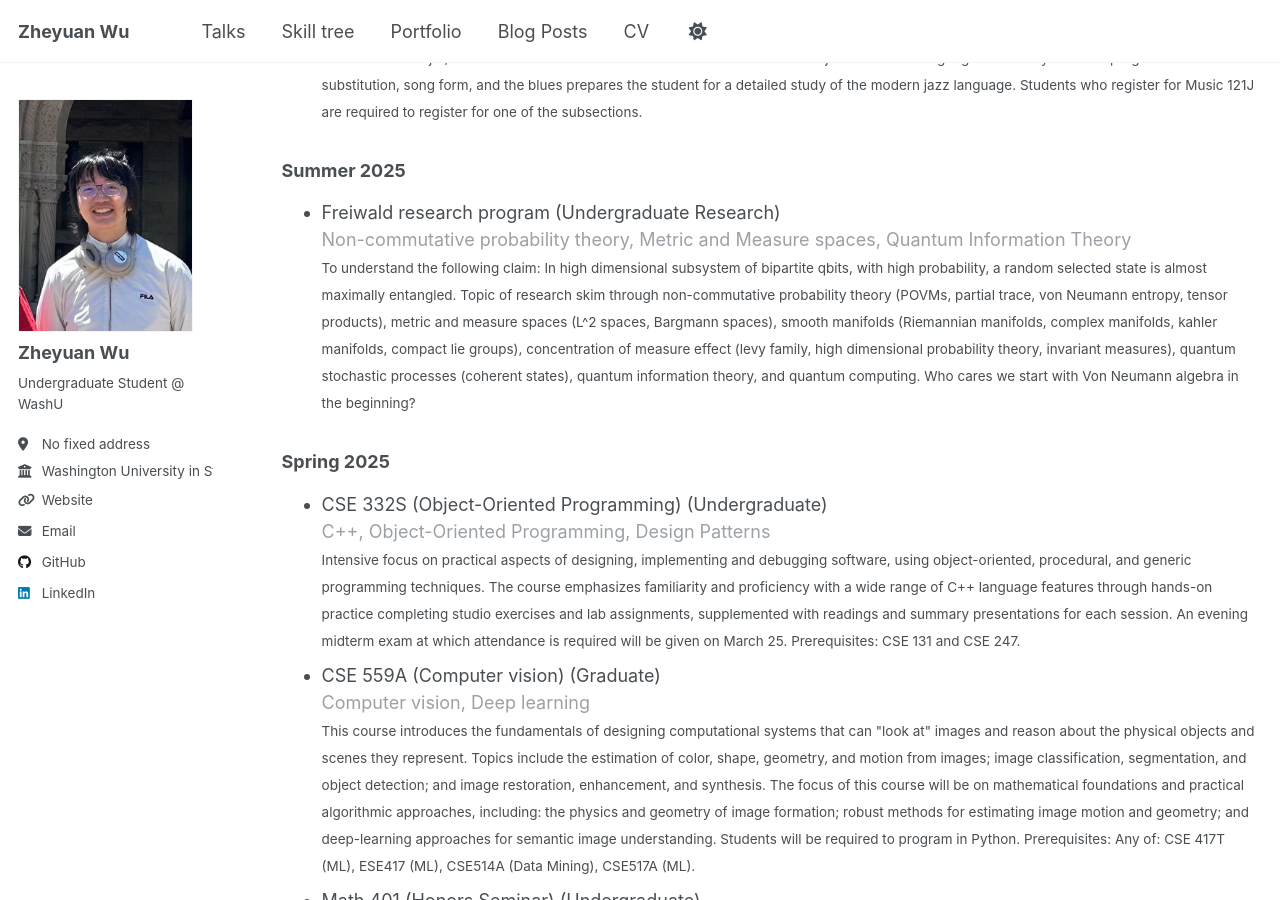
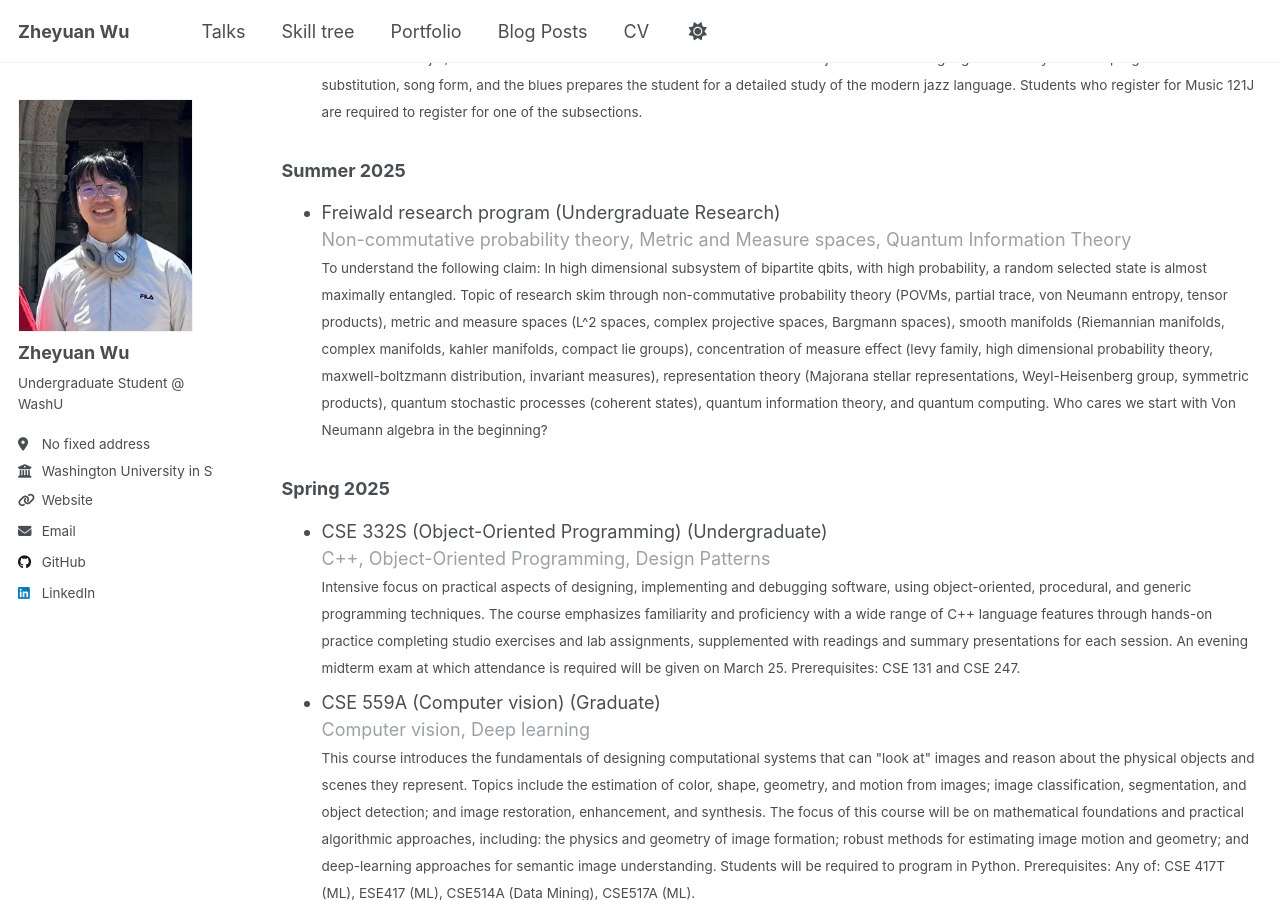
Before and after one commit to Trance-0/resume, a Jekyll site: the page built from _pages/skills.md, in a window 1280 px wide and 900 px high, scrolled down 1213 px. Built offline with Jekyll 4.4.1, drawn with Linux system fonts in a browser that asks for light colours.

Commit message:
Update cv.json

```diff
--- a/_data/cv.json
+++ b/_data/cv.json
@@ -130,7 +130,7 @@
           "name": "Freiwald research program",
           "tags": ["Non-commutative probability theory", "Metric and Measure spaces", "Quantum Information Theory"],
           "level": "Undergraduate Research",
-          "description": "To understand the following claim: In high dimensional subsystem of bipartite qbits, with high probability, a random selected state is almost maximally entangled. Topic of research skim through non-commutative probability theory (POVMs, partial trace, von Neumann entropy, tensor products), metric and measure spaces (L^2 spaces, Bargmann spaces), smooth manifolds (Riemannian manifolds, complex manifolds, kahler manifolds, compact lie groups), concentration of measure effect (levy family, high dimensional probability theory, invariant measures), quantum stochastic processes (coherent states), quantum information theory, and quantum computing. Who cares we start with Von Neumann algebra in the beginning?"
+          "description": "To understand the following claim: In high dimensional subsystem of bipartite qbits, with high probability, a random selected state is almost maximally entangled. Topic of research skim through non-commutative probability theory (POVMs, partial trace, von Neumann entropy, tensor products), metric and measure spaces (L^2 spaces, complex projective spaces, Bargmann spaces), smooth manifolds (Riemannian manifolds, complex manifolds, kahler manifolds, compact lie groups), concentration of measure effect (levy family, high dimensional probability theory, maxwell-boltzmann distribution, invariant measures), representation theory (Majorana stellar representations, Weyl-Heisenberg group, symmetric products), quantum stochastic processes (coherent states), quantum information theory, and quantum computing. Who cares we start with Von Neumann algebra in the beginning?"
         }
       ]
     },
```
